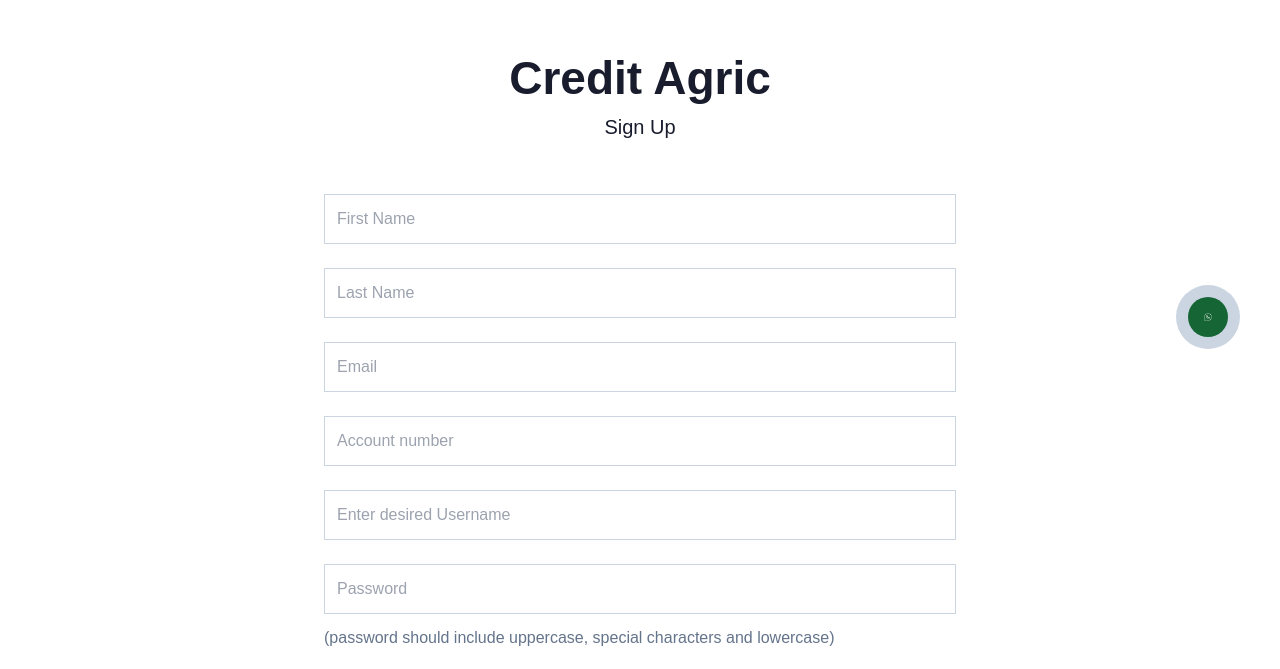
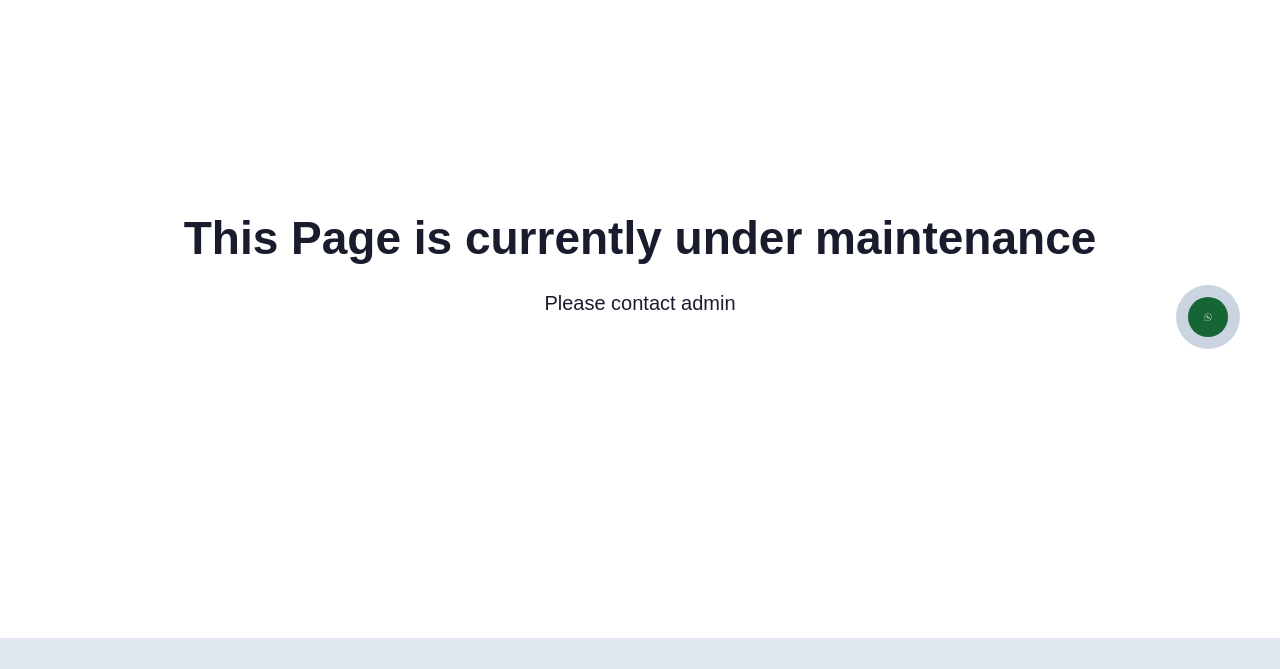
Before and after one commit to DavidWaza/melvin, a Next.js app: page /online-bank in a window 1280 px wide. Shown: the part 115-784 px from the top of the page. Built offline with nearby package versions, Linux system fonts and the light colour scheme.

Commit message:
maintenance page

```diff
--- a/src/pages/_app.tsx
+++ b/src/pages/_app.tsx
@@ -3,6 +3,7 @@ import type { AppProps } from "next/app";
 import Header from "../component/Navbar/Header";
 import Footer from "../component/Footer/Footer";
 import { useState } from "react";
+import { Heading, Text } from "../component/Typhography/Typography";
 
 export default function App({ Component, pageProps }: AppProps) {
   const [toggle, setToggle] = useState(false);
@@ -44,7 +45,11 @@ export default function App({ Component, pageProps }: AppProps) {
           </>
         )}
       </div>
-      <Component {...pageProps} />
+      {/* <Component {...pageProps} /> */}
+      <div className="h-full justify-center items-center py-[20rem]">
+      <Heading variant="large" className="text-center">This Page is currently under maintenance</Heading>
+      <Text className="text-center mt-4">Please contact admin</Text>
+      </div>
       <Footer />
     </div>
   );
```
